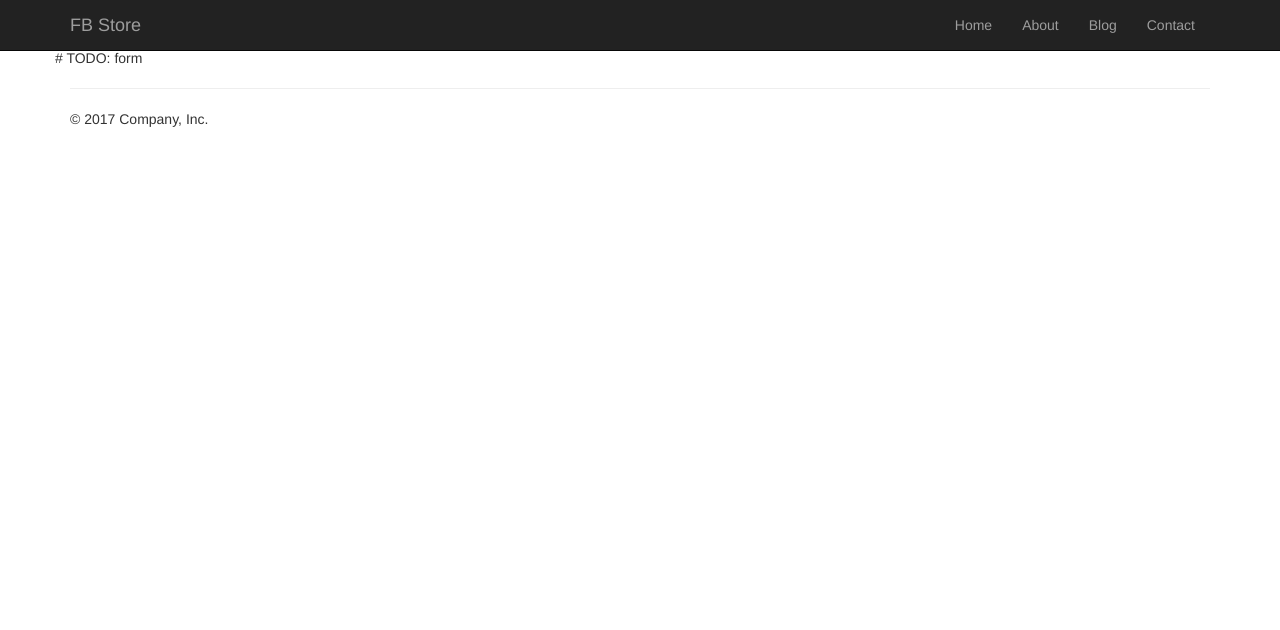
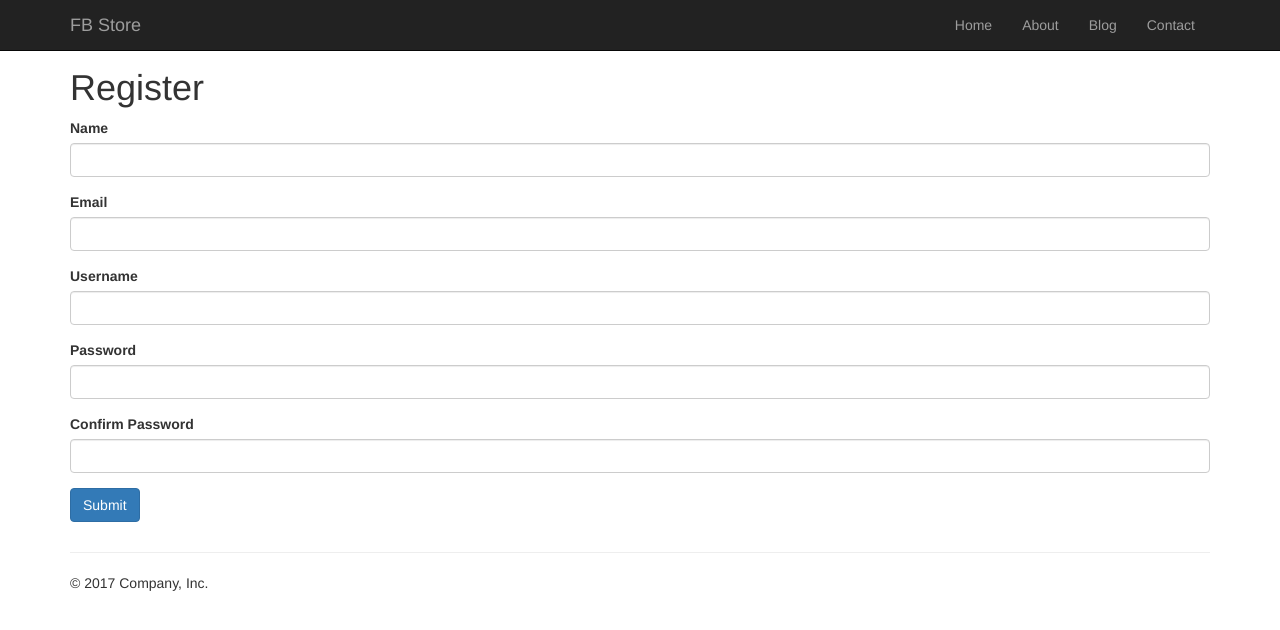
Before and after one commit to digvijaybhakuni/python-playground, a Flask app: page /register in a window 1280 px wide. Shown: the top 630 px of the page. Run offline with Flask 2, Linux system fonts and the light colour scheme; some libraries are stand-ins or nearby versions.

Commit message:
FlaskApp Registration form

```diff
--- a/flask-app/src/app.py
+++ b/flask-app/src/app.py
@@ -83,7 +83,7 @@ def register():
         # Create cursor
         cur = mysql.connection.cursor()
         # Execute query
-        cur.execute("INSERT INTO users(name, email, username, password) VALUES(%s, %s, %s, %s)", (name, email, username, password))
+        cur.execute("INSERT INTO user(name, email, username, password, creation_date) VALUES(%s, %s, %s, %s, curdate())", (name, email, username, password))
         # Commit to DB
         mysql.connection.commit()
         # Close connection
@@ -119,4 +119,5 @@ def idea():
 
 
 if __name__ == "__main__":
+    app.secret_key = 'secret123'
     app.run()
--- /dev/null
+++ b/flask-app/src/templates/includes/_formhelpers.html
@@ -0,0 +1,9 @@
+{% macro render_field(field) %}
+  {{ field.label }}
+  {{ field(**kwargs)|safe }}
+  {% if field.errors %}
+    {% for error in field.errors %}
+      <span class="help-inline">{{ error }}</span>
+    {% endfor %}
+  {% endif %}
+{% endmacro %}
--- /dev/null
+++ b/flask-app/src/templates/includes/_messages.html
@@ -0,0 +1,15 @@
+{% with messages = get_flashed_messages(with_categories=true) %}
+  {% if messages %}
+    {% for category, message in messages %}
+      <div class="alert alert-{{ category }}">{{ message }}</div>
+    {% endfor %}
+  {% endif %}
+{% endwith %}
+
+{% if error %}
+  <div class="alert alert-danger">{{error}}</div>
+{% endif %}
+
+{% if msg %}
+  <div class="alert alert-success">{{msg}}</div>
+{% endif %}
--- a/flask-app/src/templates/layout/base_layout.html
+++ b/flask-app/src/templates/layout/base_layout.html
@@ -3,6 +3,7 @@
 {% block body %}
     {% include 'includes/_nav-bar.html'%}
     <div style="margin-top:48px;">
+        {% include 'includes/_messages.html' %}
         {% block content %} {% endblock %}
     </div>
     {% include 'includes/_footer.html'%}
--- a/flask-app/src/templates/register.html
+++ b/flask-app/src/templates/register.html
@@ -1,9 +1,26 @@
 {% extends 'layout/base_layout.html' %} {% block content %}
 <section class="form">
     <div class="container">
-        <div class="row">
-            # TODO: form
-        </div>
+        <h1>Register</h1>
+        {% from "includes/_formhelpers.html" import render_field %}
+        <form method="POST" action="">
+            <div class="form-group">
+                {{render_field(form.name, class_="form-control")}}
+            </div>
+            <div class="form-group">
+                {{render_field(form.email, class_="form-control")}}
+            </div>
+            <div class="form-group">
+                {{render_field(form.username, class_="form-control")}}
+            </div>
+            <div class="form-group">
+                {{render_field(form.password, class_="form-control")}}
+            </div>
+            <div class="form-group">
+                {{render_field(form.confirm, class_="form-control")}}
+            </div>
+            <p><input type="submit" class="btn btn-primary" value="Submit"></p>
+        </form>
     </div>
 </section>
 {% endblock %}
```
